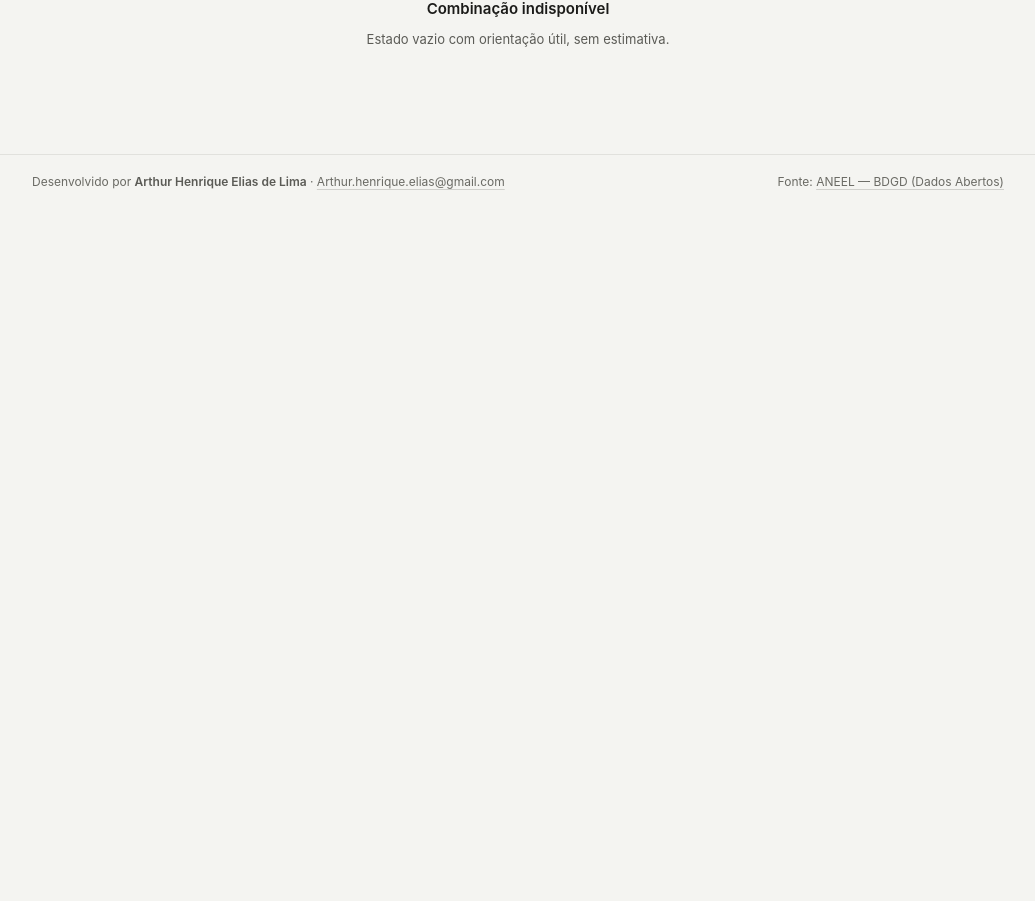
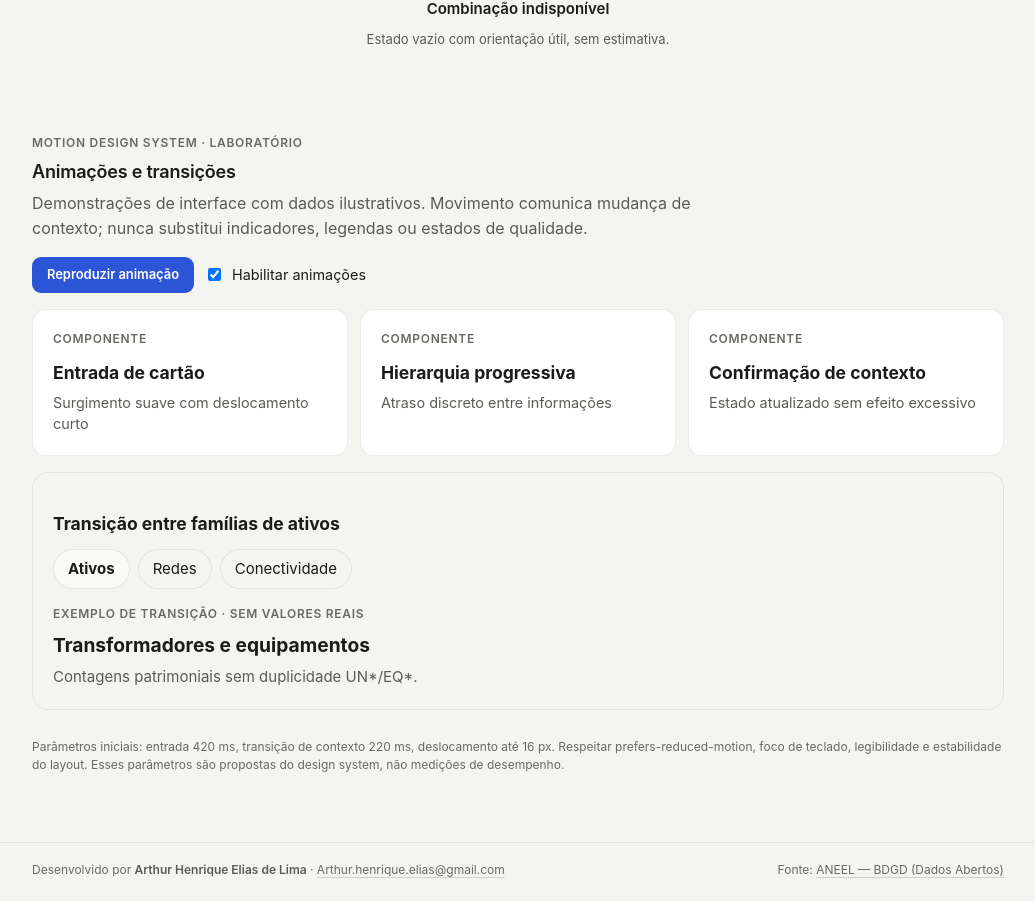
Before and after one commit to artelias/BDGD, a Next.js app in the folder nucleo-dados-bdgd/web/: page /design in a window 1280 px wide. Shown: the part 1392-2293 px from the top of the page, without its empty margins (244-1279 px from the left). Before the commit the page ends 1605 px from the top, so only its background shows below. Built offline with nearby package versions, Linux system fonts and the light colour scheme.

Commit message:
feat(design): laboratório de motion com transições acessíveis e controles interativos

```diff
--- a/nucleo-dados-bdgd/web/src/app/design/page.tsx
+++ b/nucleo-dados-bdgd/web/src/app/design/page.tsx
@@ -1,6 +1,7 @@
 "use client";
 import { Download, Search } from "lucide-react";
 import { useState } from "react";
+import { AnimatePresence, motion, useReducedMotion } from "motion/react";
 import { BrandMark } from "@/components/ui/Brand";
 import { Button } from "@/components/ui/Button";
 import { EmptyState, LoadingBlock, Tip, useToast } from "@/components/ui/Feedback";
@@ -18,6 +19,13 @@ export default function Design() {
   const toast = useToast();
   const [seg, setSeg] = useState("a");
   const [pick, setPick] = useState("1");
+  const reduceMotion = useReducedMotion();
+  const [motionKey, setMotionKey] = useState(0);
+  const [motionTab, setMotionTab] = useState<"ativos" | "redes" | "conectividade">("ativos");
+  const [motionEnabled, setMotionEnabled] = useState(true);
+  const animate = motionEnabled && !reduceMotion;
+  const enter = animate ? { opacity: 0, y: 16 } : false;
+  const reveal = animate ? { opacity: 1, y: 0 } : undefined;
   return (
     <div style={{ display: "grid", gap: 36, maxWidth: 980 }}>
       <meta name="robots" content="noindex" />
@@ -66,6 +74,66 @@ export default function Design() {
         <LoadingBlock lines={3} />
         <EmptyState title="Combinação indisponível">Estado vazio com orientação útil, sem estimativa.</EmptyState>
       </section>
+
+      <section style={{ display: "grid", gap: 16 }} aria-labelledby="motion-design-title">
+        <div>
+          <div className="eyebrow">Motion design system · laboratório</div>
+          <h2 id="motion-design-title" className="headline" style={{ marginTop: 8 }}>Animações e transições</h2>
+          <p className="lede" style={{ marginTop: 8 }}>Demonstrações de interface com dados ilustrativos. Movimento comunica mudança de contexto; nunca substitui indicadores, legendas ou estados de qualidade.</p>
+        </div>
+        <div style={{ display: "flex", flexWrap: "wrap", gap: 10, alignItems: "center" }}>
+          <Button variant="primary" onClick={() => setMotionKey((v) => v + 1)}>Reproduzir animação</Button>
+          <label style={{ display: "inline-flex", alignItems: "center", gap: 8, fontSize: ".9rem" }}>
+            <input type="checkbox" checked={motionEnabled} onChange={(e) => setMotionEnabled(e.target.checked)} />
+            Habilitar animações
+          </label>
+          {reduceMotion && <Pill tone="warn">Movimento reduzido no dispositivo</Pill>}
+        </div>
+        <div style={{ display: "grid", gridTemplateColumns: "repeat(auto-fit, minmax(min(100%, 280px), 1fr))", gap: 12 }}>
+          {[
+            { title: "Entrada de cartão", label: "Surgimento suave com deslocamento curto", delay: 0 },
+            { title: "Hierarquia progressiva", label: "Atraso discreto entre informações", delay: .12 },
+            { title: "Confirmação de contexto", label: "Estado atualizado sem efeito excessivo", delay: .24 },
+          ].map((item) => (
+            <motion.article
+              key={item.title + motionKey}
+              initial={enter}
+              animate={reveal}
+              transition={{ duration: animate ? .42 : 0, delay: animate ? item.delay : 0, ease: [0.22, 1, 0.36, 1] }}
+              style={{ border: "1px solid var(--hairline)", borderRadius: 14, padding: 20, background: "var(--surface)" }}
+            >
+              <div className="eyebrow">Componente</div>
+              <h3 style={{ margin: "12px 0 6px", fontWeight: 650 }}>{item.title}</h3>
+              <p className="muted" style={{ margin: 0, fontSize: ".9rem" }}>{item.label}</p>
+            </motion.article>
+          ))}
+        </div>
+        <div style={{ border: "1px solid var(--hairline)", borderRadius: 16, padding: 20 }}>
+          <h3 style={{ fontWeight: 650, marginBottom: 12 }}>Transição entre famílias de ativos</h3>
+          <div style={{ display: "flex", gap: 8, flexWrap: "wrap", marginBottom: 16 }} role="group" aria-label="Família demonstrativa">
+            {(["ativos", "redes", "conectividade"] as const).map((tab) => (
+              <button key={tab} type="button" aria-pressed={motionTab === tab} onClick={() => setMotionTab(tab)}
+                style={{ border: "1px solid var(--hairline)", borderRadius: 100, padding: "8px 14px", background: motionTab === tab ? "var(--surface-2)" : "transparent", color: "var(--text)", cursor: "pointer", fontWeight: motionTab === tab ? 650 : 400 }}>
+                {tab === "ativos" ? "Ativos" : tab === "redes" ? "Redes" : "Conectividade"}
+              </button>
+            ))}
+          </div>
+          <AnimatePresence mode="wait" initial={false}>
+            <motion.div key={motionTab} initial={animate ? { opacity: 0, x: 12 } : false} animate={{ opacity: 1, x: 0 }} exit={animate ? { opacity: 0, x: -12 } : undefined}
+              transition={{ duration: animate ? .22 : 0 }}
+              style={{ minHeight: 82 }} aria-live="polite">
+              <div className="eyebrow">Exemplo de transição · sem valores reais</div>
+              <h4 style={{ margin: "8px 0 6px", fontSize: "1.2rem" }}>
+                {motionTab === "ativos" ? "Transformadores e equipamentos" : motionTab === "redes" ? "Extensão e capacidade de redes" : "Vínculos elétricos verificados"}
+              </h4>
+              <p className="muted" style={{ margin: 0 }}>
+                {motionTab === "ativos" ? "Contagens patrimoniais sem duplicidade UN*/EQ*." : motionTab === "redes" ? "Comprimento declarado, tensão e capacidade instalada." : "SUB → CTMT → transformação → UC, somente com relações auditadas."}
+              </p>
+            </motion.div>
+          </AnimatePresence>
+        </div>
+        <p className="caption">Parâmetros iniciais: entrada 420 ms, transição de contexto 220 ms, deslocamento até 16 px. Respeitar prefers-reduced-motion, foco de teclado, legibilidade e estabilidade do layout. Esses parâmetros são propostas do design system, não medições de desempenho.</p>
+      </section>
     </div>
   );
 }
```
